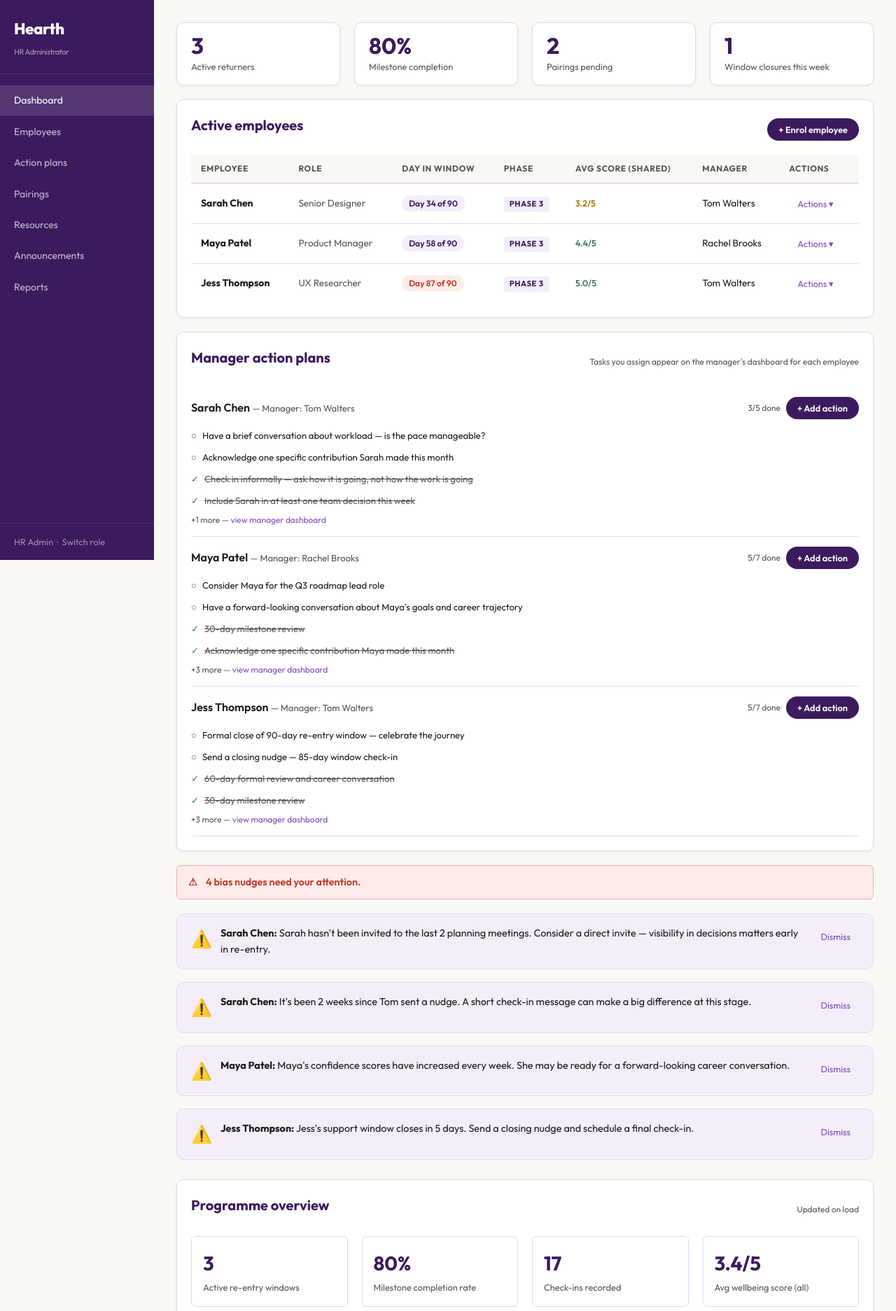
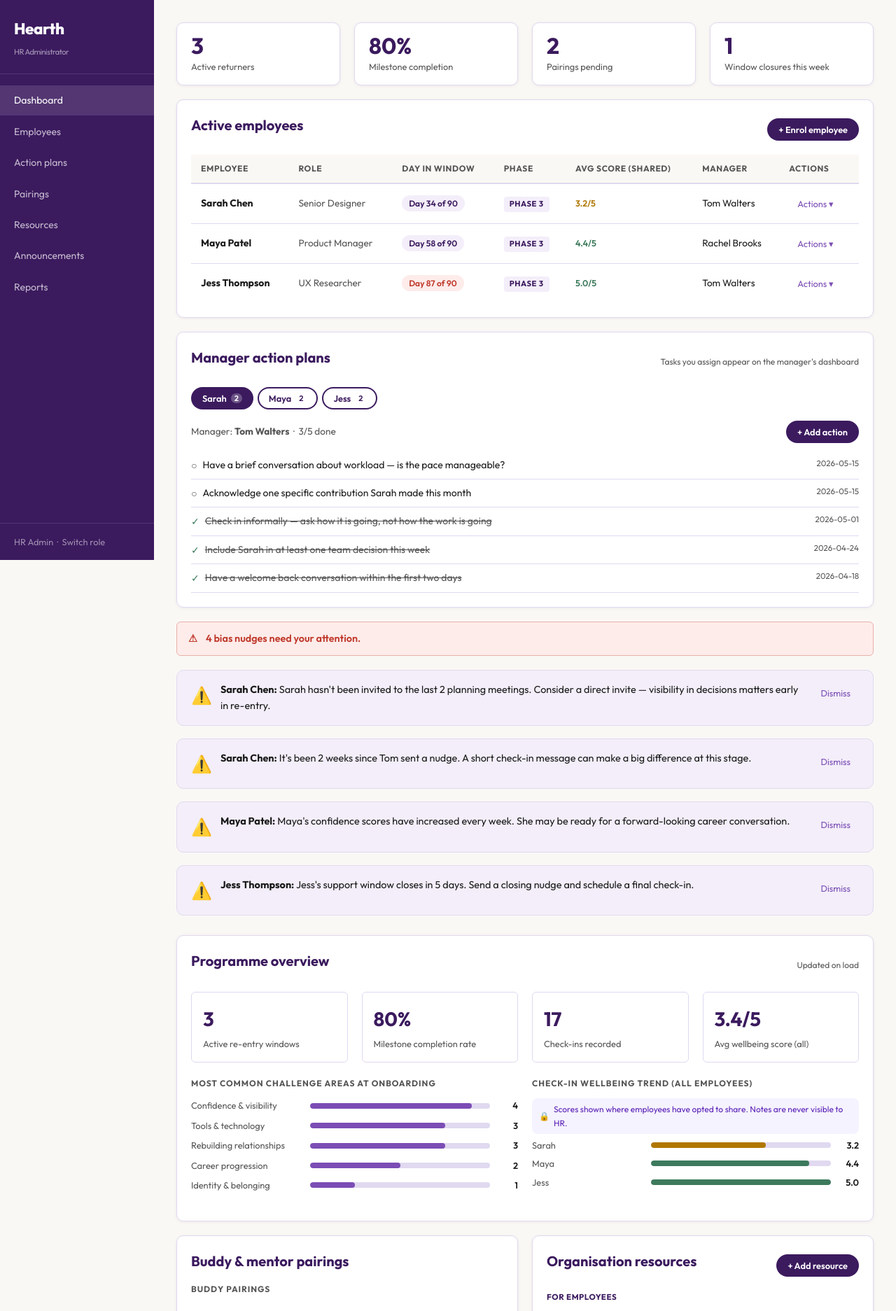
Before and after one commit to hellocriss777/reentry-app, a Flask app: page /hr in a window 1280 px wide. Shown: the top 1873 px of the page at 70% size. Run offline with Flask 3, Linux system fonts and the light colour scheme; data comes from the database, SQL or seed files in the repository.

Commit message:
Fix 4 follow-up issues: share button, sidebar overflow, HR action plans selector, dead CSS
- employee: remove Share button from milestone items, clean up shareToggle() and dead share-btn logic in toggleMilestone
- manager: sidebar nav now scrolls (overflow-y:auto) keeping Switch role footer always visible; reduce nav item padding
- hr: action plans section replaced with tab-based employee selector — pick one employee, see their actions + add button; sendManagerAction refreshes the selected tab after adding
- style.css: remove dead rules — .share-btn, .share-btn.shared, .shared-panel, .shared-item, .shared-note, .request-card, .flag-dot (none referenced in any template)

Co-Authored-By: Claude Sonnet 4.6 <noreply@anthropic.com>

```diff
--- a/static/style.css
+++ b/static/style.css
@@ -257,15 +257,6 @@ tr:hover td { background: var(--primary-tint); }
 }
 .mi-text { flex: 1; font-size: 0.9rem; }
 .milestone-item.done .mi-text { text-decoration: line-through; color: var(--text-secondary); }
-.share-btn {
-  font-size: 0.75rem; padding: 3px 10px; border-radius: 999px;
-  background: var(--primary-tint); color: var(--primary);
-  border: 1px solid var(--border); cursor: pointer;
-  opacity: 0; transition: opacity 0.15s; white-space: nowrap;
-}
-.milestone-item:hover .share-btn,
-.milestone-item .share-btn.visible { opacity: 1; }
-.share-btn.shared { background: var(--success); color: var(--white); border-color: var(--success); }
 
 /* ── Wins log ─────────────────────────────────────────────────── */
 .wins-input-row { display: flex; gap: 8px; margin-bottom: 14px; }
@@ -440,16 +431,6 @@ tr:hover td { background: var(--primary-tint); }
 .resource-row { display: flex; justify-content: space-between; align-items: center; padding: 10px 0; border-bottom: 1px solid var(--border); font-size: 0.875rem; }
 .resource-row:last-child { border-bottom: none; }
 .resource-row .resource-actions a { color: var(--primary-light); margin-left: 10px; font-size: 0.8rem; }
-.request-card { border: 1px solid var(--border); border-radius: var(--radius-sm); padding: 14px; margin-bottom: 8px; background: var(--white); }
-.request-card h4 { font-size: 0.875rem; }
-.request-card .request-meta { font-size: 0.75rem; color: var(--text-secondary); margin-top: 3px; }
-.flag-dot { display: inline-block; width: 8px; height: 8px; border-radius: 50%; background: var(--alert); margin-right: 6px; }
-
-/* ── Manager shared panel ─────────────────────────────────────── */
-.shared-panel { background: var(--white); border: 1px solid var(--border); border-radius: var(--radius); padding: 20px; }
-.shared-item { padding: 12px 0; border-bottom: 1px solid var(--border); font-size: 0.875rem; }
-.shared-item:last-child { border-bottom: none; }
-.shared-item .shared-note { font-size: 0.75rem; color: var(--text-secondary); margin-top: 4px; }
 
 /* ── Onboarding layout ───────────────────────────────────────── */
 .onboarding-wrap {
--- a/templates/hr.html
+++ b/templates/hr.html
@@ -96,9 +96,10 @@
     <div class="card" style="margin-bottom:20px;" id="action-plans-section">
       <div style="display:flex;justify-content:space-between;align-items:center;margin-bottom:14px;">
         <h2>Manager action plans</h2>
-        <span style="font-size:0.75rem;color:var(--text-secondary);">Tasks you assign appear on the manager's dashboard for each employee</span>
+        <span style="font-size:0.75rem;color:var(--text-secondary);">Tasks you assign appear on the manager's dashboard</span>
       </div>
-      <div id="action-plans-list">
+      <div id="ap-emp-tabs" style="display:flex;gap:6px;flex-wrap:wrap;margin-bottom:16px;"></div>
+      <div id="ap-actions">
         <p style="color:var(--text-secondary);font-size:0.875rem;">Loading…</p>
       </div>
     </div>
@@ -515,40 +516,70 @@ async function init() {
   }
 }
 
+/* ── Action plans (tab-based employee selector) ────────────────── */
+let apEmployees = [];
+let apActionData = [];
+let apSelectedIdx = 0;
+
 function renderActionPlans(employees, actionData) {
-  const el = document.getElementById('action-plans-list');
-  if (!el) return;
+  apEmployees = employees;
+  apActionData = actionData;
+
+  const tabsEl = document.getElementById('ap-emp-tabs');
+  const actionsEl = document.getElementById('ap-actions');
+
   if (employees.length === 0) {
-    el.innerHTML = '<p style="color:var(--text-secondary);font-size:0.875rem;">No employees enrolled yet.</p>';
+    tabsEl.innerHTML = '';
+    actionsEl.innerHTML = '<p style="color:var(--text-secondary);font-size:0.875rem;">No employees enrolled yet.</p>';
     return;
   }
-  el.innerHTML = employees.map((e, i) => {
-    const actions = actionData[i] || [];
-    const done = actions.filter(a => a.done).length;
-    const pending = actions.filter(a => !a.done);
-    return `
-      <div style="padding:14px 0;border-bottom:1px solid var(--border);">
-        <div style="display:flex;align-items:center;justify-content:space-between;margin-bottom:8px;flex-wrap:wrap;gap:8px;">
-          <div>
-            <span style="font-weight:600;">${e.name}</span>
-            <span style="color:var(--text-secondary);font-size:0.82rem;"> — Manager: ${e.manager_name || '—'}</span>
-          </div>
-          <div style="display:flex;align-items:center;gap:8px;">
-            <span style="font-size:0.75rem;color:var(--text-secondary);">${done}/${actions.length} done</span>
-            <button class="btn btn-primary btn-sm" onclick="openActionModal(${e.id},'${e.name}')">+ Add action</button>
-          </div>
-        </div>
-        ${actions.length === 0
-          ? '<p style="color:var(--text-secondary);font-size:0.82rem;margin:0;">No actions assigned yet.</p>'
-          : actions.slice(0, 4).map(a => `
-              <div style="display:flex;align-items:flex-start;gap:8px;padding:5px 0;font-size:0.82rem;">
-                <span style="flex-shrink:0;color:${a.done ? 'var(--success)' : 'var(--text-secondary)'};">${a.done ? '✓' : '○'}</span>
-                <span style="${a.done ? 'text-decoration:line-through;color:var(--text-secondary);' : ''}">${a.text}</span>
-              </div>`).join('')
-          + (actions.length > 4 ? `<div style="font-size:0.75rem;color:var(--text-secondary);margin-top:2px;">+${actions.length - 4} more — <a href="/manager?employee_id=${e.id}" style="color:var(--primary-light);">view manager dashboard</a></div>` : '')}
-      </div>
-    `;
+
+  tabsEl.innerHTML = employees.map((e, i) => {
+    const pending = (actionData[i] || []).filter(a => !a.done).length;
+    return `<button
+      class="btn btn-sm${i === 0 ? ' btn-primary' : ' btn-outline'}"
+      id="ap-tab-${i}"
+      onclick="selectApEmployee(${i})"
+      style="border-radius:99px;">
+      ${e.name.split(' ')[0]}${pending > 0 ? ` <span style="background:rgba(255,255,255,0.25);border-radius:99px;padding:0 5px;font-size:0.7rem;">${pending}</span>` : ''}
+    </button>`;
   }).join('');
+
+  apSelectedIdx = 0;
+  renderApActions(0);
+}
+
+function selectApEmployee(idx) {
+  apSelectedIdx = idx;
+  document.querySelectorAll('[id^="ap-tab-"]').forEach((b, i) => {
+    b.className = `btn btn-sm${i === idx ? ' btn-primary' : ' btn-outline'}`;
+    b.style.borderRadius = '99px';
+  });
+  renderApActions(idx);
+}
+
+function renderApActions(idx) {
+  const emp = apEmployees[idx];
+  const actions = apActionData[idx] || [];
+  const done = actions.filter(a => a.done).length;
+  const el = document.getElementById('ap-actions');
+  el.innerHTML = `
+    <div style="display:flex;align-items:center;justify-content:space-between;margin-bottom:12px;flex-wrap:wrap;gap:8px;">
+      <span style="font-size:0.85rem;color:var(--text-secondary);">
+        Manager: <strong>${emp.manager_name || '—'}</strong> &nbsp;·&nbsp; ${done}/${actions.length} done
+      </span>
+      <button class="btn btn-primary btn-sm" onclick="openActionModal(${emp.id},'${emp.name}')">+ Add action</button>
+    </div>
+    ${actions.length === 0
+      ? '<p style="color:var(--text-secondary);font-size:0.875rem;">No actions assigned yet. Add one above.</p>'
+      : actions.map(a => `
+          <div style="display:flex;align-items:flex-start;gap:8px;padding:8px 0;font-size:0.875rem;border-bottom:1px solid var(--border);">
+            <span style="flex-shrink:0;margin-top:1px;color:${a.done ? 'var(--success)' : 'var(--text-secondary)'};">${a.done ? '✓' : '○'}</span>
+            <span style="flex:1;${a.done ? 'text-decoration:line-through;color:var(--text-secondary);' : ''}">${a.text}</span>
+            <span style="font-size:0.72rem;color:var(--text-secondary);white-space:nowrap;">${a.date || ''}</span>
+          </div>`).join('')
+    }
+  `;
 }
 
 function toggleDropdown(btn) {
@@ -652,12 +683,20 @@ function openActionModal(eid, name) {
 async function sendManagerAction() {
   const text = document.getElementById('action-text').value.trim();
   if (!text || !actionTargetEid) return;
-  await fetch(`/api/employees/${actionTargetEid}/actions`, {
+  const res = await fetch(`/api/employees/${actionTargetEid}/actions`, {
     method: 'POST', headers: { 'Content-Type': 'application/json' },
     body: JSON.stringify({ date: TODAY, text })
   });
+  const newAction = await res.json();
   closeModal('action-modal');
   document.getElementById('action-text').value = '';
+  // Refresh the tab that was targeted
+  const idx = apEmployees.findIndex(e => e.id === actionTargetEid);
+  if (idx !== -1) {
+    apActionData[idx] = [...(apActionData[idx] || []), newAction];
+    renderActionPlans(apEmployees, apActionData);
+    selectApEmployee(idx);
+  }
 }
 
 async function dismissNudge(id, btn) {
--- a/templates/manager.html
+++ b/templates/manager.html
@@ -8,6 +8,10 @@
   <link href="https://fonts.googleapis.com/css2?family=Outfit:wght@400;600;700;800&display=swap" rel="stylesheet"/>
   <link rel="stylesheet" href="/static/style.css"/>
   <style>
+    /* ── Sidebar scroll fix (many nav items) ─────────────────────── */
+    .sidebar-nav { overflow-y: auto; }
+    .sidebar-nav a { padding: 8px 20px; }
+
     /* ── Employee switcher ────────────────────────────────────────── */
     .emp-switcher { margin: 0 0 20px; }
     .emp-switcher-label { font-size: 0.7rem; text-transform: uppercase; letter-spacing: .08em; color: rgba(255,255,255,.45); margin-bottom: 6px; }
```
Also changed, not shown: templates/employee.html (+2 -10 lines).
